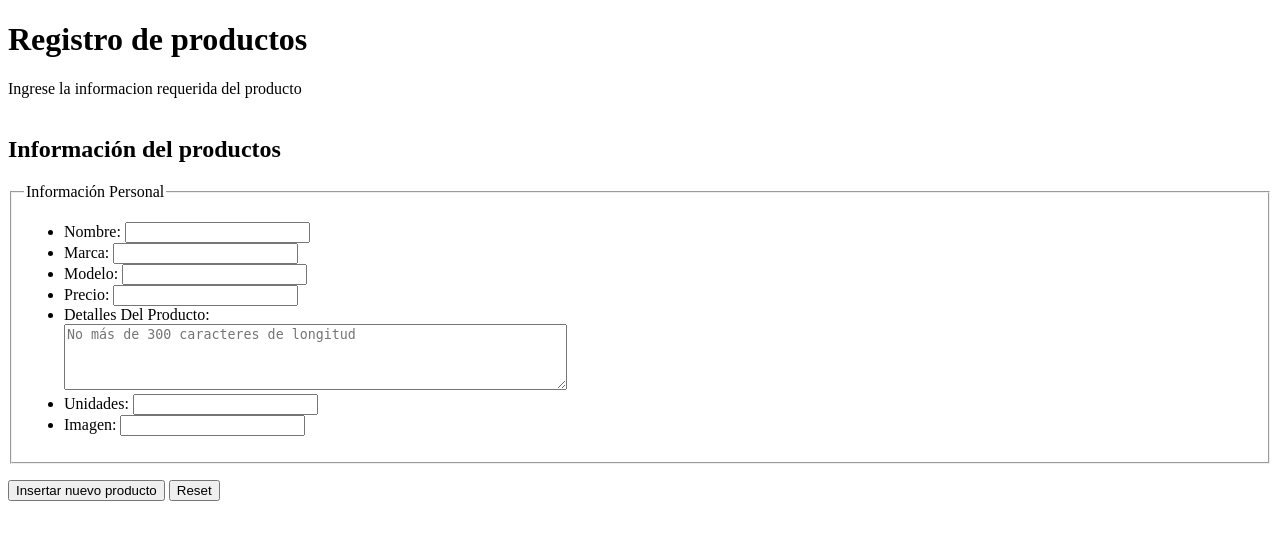
After one commit to IsraelMorant/tecweb, a PHP site: page /tecweb/formulario_productos.html in a window 1280 px wide. The commit adds this page. Shown: the top 540 px of the page. Run offline with PHP 8.4, Linux system fonts and the light colour scheme.

Commit message:
Ejercicios del 2 al 6

```diff
--- a/practicas/p09/formulario_concurso.html
+++ b/practicas/p09/formulario_concurso.html
@@ -16,7 +16,7 @@
 
     <p>¿Quieres cambiar tus viejos tenis por un par personalizado de Tenis Mike&#169;?<br><br>Justifica el por qué tus tenis se <em>tienen que</em> ir y tú puede ser uno de los diez afortunados ganadores.</p>
 
-    <form id="formularioTenis" action="http://localhost/buap/tecweb/practicas/p06/concurso.php" method="post">
+    <form id="formularioTenis" action="http://localhost/tecweb/practicas/p09/concurso.php" method="post">
 
     <h2>Información de Participación</h2>
 
--- /dev/null
+++ b/practicas/p09/formulario_productos.html
@@ -0,0 +1,41 @@
+<!DOCTYPE html>
+<html lang="en">
+<head>
+    <meta charset="UTF-8">
+    <meta name="viewport" content="width=device-width, initial-scale=1.0">
+    <title>Document</title>
+</head>
+<body>
+     <h1>Registro de productos</h1>
+
+    <p>Ingrese la informacion requerida del producto<br><br></p>
+
+    <form id="formularioProductos" action="http://localhost/tecweb/practicas/p09/set_producto_v2.php" method="post">
+
+    <h2>Información del productos</h2>
+
+      <fieldset>
+        <legend>Información Personal</legend>
+
+        <ul>
+          <li><label for="form-name">Nombre:</label> <input type="text" name="name" id="form-name"></li>
+          <li><label for="form-marca">Marca:</label> <input type="text" name="marca" id="form-marca"></li>
+          <li><label for="form-modelo">Modelo:</label> <input type="text" name="modelo" id="form-modelo"></li>
+          <li><label for="form-precio">Precio:</label> <input type="number" name="precio" id="form-precio"></li>
+          <li><label for="form-detalles">Detalles Del Producto:</label><br><textarea name="detalles" rows="4" cols="60" id="form-detalles" placeholder="No más de 300 caracteres de longitud"></textarea></li>
+          <li><label for="form-unidades">Unidades:</label> <input type="number" name="unidades" id="form-unidades"></li>
+          <li><label for="form-imagen">Imagen:</label> <input type="text" name="imagen" id="form-imagen"></li>
+        </ul>
+      </fieldset>
+
+
+
+
+      <p>
+        <input type="submit" value="Insertar nuevo producto">
+        <input type="reset">
+      </p>
+
+    </form>
+</body>
+</html>
--- a/practicas/p09/set_producto.php
+++ b/practicas/p09/set_producto.php
@@ -8,7 +8,7 @@ $unidades = 1;
 $imagen   = 'img/imagen.png';
 
 /** SE CREA EL OBJETO DE CONEXION */
-@$link = new mysqli('localhost', 'root', '12345678a', 'marketzone');
+@$link = new mysqli('localhost', 'root', '5024', 'marketzone');
 
 /** comprobar la conexión */
 if ($link->connect_errno)
```
Also changed, not shown: practicas/p09/set_producto_v2.php (added, +55 -0 lines).
